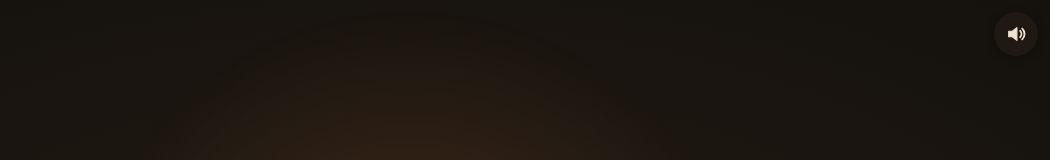
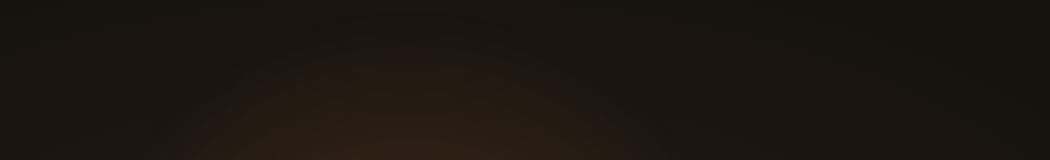
Before and after one commit to nexlau077/quiz, a React (Vite) app: page / in a window 1280 px wide. Shown: the top 160 px of the page, without its empty margins (230-1280 px from the left). Built offline with nearby package versions, Linux system fonts and the light colour scheme.

Commit message:
change signature font and remove toggle audio

```diff
--- a/package.json
+++ b/package.json
@@ -15,7 +15,6 @@
     "@fontsource-variable/fraunces": "^5.2.9",
     "@fontsource/caveat": "^5.2.8",
     "@fontsource/newsreader": "^5.2.10",
-    "@fontsource/pinyon-script": "^5.2.8",
     "canvas-confetti": "^1.9.4",
     "motion": "^12.42.0",
     "react": "^19.2.7",
--- a/src/App.tsx
+++ b/src/App.tsx
@@ -4,7 +4,6 @@ import { useAudio } from './audio/audioContext'
 import { useReducedMotionPref } from './hooks/useReducedMotionPref'
 import { useStoryMachine } from './state/useStoryMachine'
 import { StoryStage } from './components/ui/StoryStage'
-import { MuteToggle } from './components/ui/MuteToggle'
 import { SkipIntro } from './components/ui/SkipIntro'
 import { DarkScene } from './scenes/DarkScene'
 
@@ -59,7 +58,6 @@ function StoryExperience() {
         </Suspense>
       )}
 
-      <MuteToggle />
       {inIntro && <SkipIntro onSkip={machine.skip} />}
     </StoryStage>
   )
--- a/src/audio/useAudioController.ts
+++ b/src/audio/useAudioController.ts
@@ -1,16 +1,12 @@
 import { useCallback, useEffect, useRef, useState } from 'react'
 import { config } from '../config'
 import { asset } from '../lib/paths'
-import { useLocalStorage } from '../hooks/useLocalStorage'
 
 const MUSIC_VOLUME = 0.55
 const SFX_VOLUME = 0.7
 const FADE_MS = 600
 
 export interface AudioApi {
-  /** Whether sound is muted (persisted). */
-  muted: boolean
-  toggleMuted: () => void
   /** Has audio been unlocked by a user gesture yet. */
   ready: boolean
   /** Call SYNCHRONOUSLY inside a click/tap handler (required on iOS). */
@@ -21,12 +17,9 @@ export interface AudioApi {
 
 /** Owns background music + SFX. Autoplay-safe: nothing plays until unlock(). */
 export function useAudioController(): AudioApi {
-  const [muted, setMuted] = useLocalStorage<boolean>('hbd:muted', false)
   const [ready, setReady] = useState(false)
   const musicRef = useRef<HTMLAudioElement | null>(null)
   const fadeRef = useRef(0)
-  const mutedRef = useRef(muted)
-  mutedRef.current = muted
 
   const fadeTo = useCallback((target: number) => {
     const el = musicRef.current
@@ -54,23 +47,13 @@ export function useAudioController(): AudioApi {
     musicRef.current = el
     // play() must be called within the gesture; ignore rejection (missing file).
     el.play()
-      .then(() => fadeTo(mutedRef.current ? 0 : MUSIC_VOLUME))
+      .then(() => fadeTo(MUSIC_VOLUME))
       .catch(() => {
         /* asset missing or blocked — stay silent */
       })
   }, [ready, fadeTo])
 
-  const toggleMuted = useCallback(() => {
-    setMuted(!mutedRef.current)
-  }, [setMuted])
-
-  // Apply mute changes to the running music track.
-  useEffect(() => {
-    if (musicRef.current) fadeTo(muted ? 0 : MUSIC_VOLUME)
-  }, [muted, fadeTo])
-
   const playSfx = useCallback((name: string) => {
-    if (mutedRef.current) return
     const path = config.sfx?.[name]
     const src = asset(path)
     if (!src) return
@@ -90,5 +73,5 @@ export function useAudioController(): AudioApi {
     }
   }, [])
 
-  return { muted, toggleMuted, ready, unlock, playSfx }
+  return { ready, unlock, playSfx }
 }
--- a/src/components/letter/Letter.css
+++ b/src/components/letter/Letter.css
@@ -105,11 +105,12 @@
 }
 
 .letter__name {
-  font-family: var(--font-script);
-  font-size: clamp(2.4rem, 11vw, 3.6rem);
-  line-height: 1;
+  font-family: var(--font-hand);
+  font-weight: 700;
+  font-size: clamp(2rem, 7.5vw, 2.8rem);
+  line-height: 1.1;
   color: #b23a5b;
-  margin-top: 0.2rem;
+  margin-top: 0.3rem;
 }
 
 .letter__heart {
--- a/src/components/letter/Letter.tsx
+++ b/src/components/letter/Letter.tsx
@@ -1,8 +1,6 @@
 import { useEffect, useRef } from 'react'
 import { createPortal } from 'react-dom'
 import { config } from '../../config'
-// Pinyon Script ships only with this (lazy) letter chunk.
-import '@fontsource/pinyon-script/latin-400.css'
 import './Letter.css'
 
 /** The opened birthday letter: a portal modal with focus trap + Esc to close. */
@@ -10,7 +8,7 @@ export function Letter({ onClose }: { onClose: () => void }) {
   const sheetRef = useRef<HTMLDivElement>(null)
   const closeRef = useRef<HTMLButtonElement>(null)
 
-  const { greeting, friendName } = config
+  const { greeting } = config
   const paragraphs = Array.isArray(greeting.body) ? greeting.body : [greeting.body]
 
   useEffect(() => {
@@ -77,12 +75,14 @@ export function Letter({ onClose }: { onClose: () => void }) {
             >
               {greeting.signoff}
             </p>
-            <p
-              className="letter__name"
-              style={{ animationDelay: `${0.45 + paragraphs.length * 0.18}s` }}
-            >
-              {friendName}
-            </p>
+            {greeting.signature && (
+              <p
+                className="letter__name"
+                style={{ animationDelay: `${0.45 + paragraphs.length * 0.18}s` }}
+              >
+                {greeting.signature}
+              </p>
+            )}
             <span
               className="letter__heart"
               style={{ animationDelay: `${0.6 + paragraphs.length * 0.18}s` }}
--- a/src/components/ui/MuteToggle.css
+++ /dev/null
@@ -1,24 +0,0 @@
-.mute-toggle {
-  position: fixed;
-  top: max(env(safe-area-inset-top), 0.75rem);
-  right: max(env(safe-area-inset-right), 0.75rem);
-  z-index: 60;
-  display: grid;
-  place-items: center;
-  width: 44px;
-  height: 44px;
-  border-radius: 50%;
-  color: var(--text-main);
-  background: color-mix(in oklab, transparent, var(--surface-card) 55%);
-  backdrop-filter: blur(6px);
-  box-shadow: 0 2px 10px rgba(0, 0, 0, 0.25);
-  transition:
-    transform 0.2s var(--ease-pop),
-    background 0.3s ease;
-}
-.mute-toggle:hover {
-  transform: scale(1.08);
-}
-.mute-toggle:active {
-  transform: scale(0.94);
-}
--- a/src/components/ui/MuteToggle.tsx
+++ /dev/null
@@ -1,43 +0,0 @@
-import { useAudio } from '../../audio/audioContext'
-import './MuteToggle.css'
-
-/** Floating sound on/off control (persisted). */
-export function MuteToggle() {
-  const { muted, toggleMuted } = useAudio()
-  return (
-    <button
-      type="button"
-      className="mute-toggle"
-      onClick={toggleMuted}
-      aria-label={muted ? 'Sound on' : 'Sound off'}
-      aria-pressed={!muted}
-      title="Sound on/off"
-    >
-      <svg viewBox="0 0 24 24" width="22" height="22" aria-hidden="true">
-        <path
-          d="M4 9v6h4l5 4V5L8 9H4z"
-          fill="currentColor"
-          stroke="currentColor"
-          strokeWidth="1.2"
-          strokeLinejoin="round"
-        />
-        {muted ? (
-          <path
-            d="M16 9l5 6M21 9l-5 6"
-            stroke="currentColor"
-            strokeWidth="2"
-            strokeLinecap="round"
-          />
-        ) : (
-          <path
-            d="M16.5 8.5a5 5 0 0 1 0 7M18.8 6.2a8 8 0 0 1 0 11.6"
-            fill="none"
-            stroke="currentColor"
-            strokeWidth="2"
-            strokeLinecap="round"
-          />
-        )}
-      </svg>
-    </button>
-  )
-}
--- a/src/config.ts
+++ b/src/config.ts
@@ -36,17 +36,18 @@ export const config: StoryConfig = {
       'รักนะ เพื่อนแก่... เอ๊ย เพื่อนรัก! 🎉',
     ],
     signoff: 'With love,',
+    // ↓ YOUR name — the handwritten signature at the bottom of the letter.
+    signature: 'Good man 😼',
   },
 
   // — Scattered memory stickers. Add `src` to use a real photo; omit for a
   //   drawn placeholder. `together: true` marks a "you + friend" shot. —
   stickers: [
     {
-      caption: 'us together',
-      together: true,
+      caption: 'throwback',
       shape: 'polaroid',
-      tapeStyle: 'cross',
-      src: 'images/IMG_20260628_083455.jpg',
+      tapeStyle: 'single',
+      src: 'images/IMG_20260628_083417.jpg',
     },
     {
       caption: 'the birthday star',
@@ -62,10 +63,11 @@ export const config: StoryConfig = {
       src: 'images/IMG_20260628_083344.jpg',
     },
     {
-      caption: 'throwback',
+      caption: 'us together',
+      together: true,
       shape: 'polaroid',
-      tapeStyle: 'single',
-      src: 'images/IMG_20260628_083417.jpg',
+      tapeStyle: 'cross',
+      src: 'images/IMG_20260628_083455.jpg',
     },
   ],
 
--- a/src/config.types.ts
+++ b/src/config.types.ts
@@ -23,6 +23,8 @@ export interface GreetingConfig {
   /** A single paragraph or several. */
   body: string | string[]
   signoff: string
+  /** Your name — the handwritten signature at the bottom of the letter. */
+  signature?: string
 }
 
 export interface DialogueConfig {
--- a/src/main.tsx
+++ b/src/main.tsx
@@ -1,8 +1,7 @@
 import { StrictMode } from 'react'
 import { createRoot } from 'react-dom/client'
 
-// Self-hosted fonts (latin subsets). Pinyon Script is loaded lazily inside the
-// Letter component so its weight only ships with the letter chunk.
+// Self-hosted fonts (latin subsets).
 import '@fontsource-variable/fraunces/wght.css'
 import '@fontsource/caveat/latin-400.css'
 import '@fontsource/caveat/latin-600.css'
--- a/src/styles/theme.css
+++ b/src/styles/theme.css
@@ -17,7 +17,6 @@
   --font-display: 'Fraunces Variable', 'Fraunces', Georgia, 'Times New Roman', serif;
   --font-serif: 'Newsreader', Georgia, 'Times New Roman', serif;
   --font-hand: 'Caveat', 'Segoe Script', 'Bradley Hand', cursive;
-  --font-script: 'Pinyon Script', 'Snell Roundhand', cursive;
 
   /* ---- Dark surfaces (candlelit room) ---- */
   --dark-0: #14110f; /* deepest backdrop */
```
Also changed, not shown: 1 other file (tests, documents, lock files or other folders).
